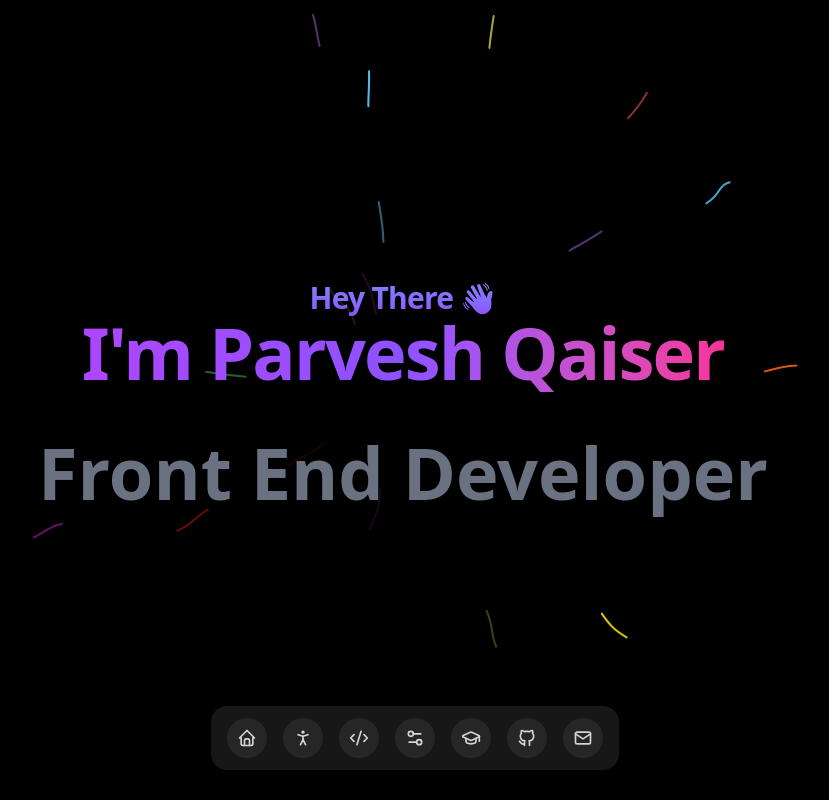
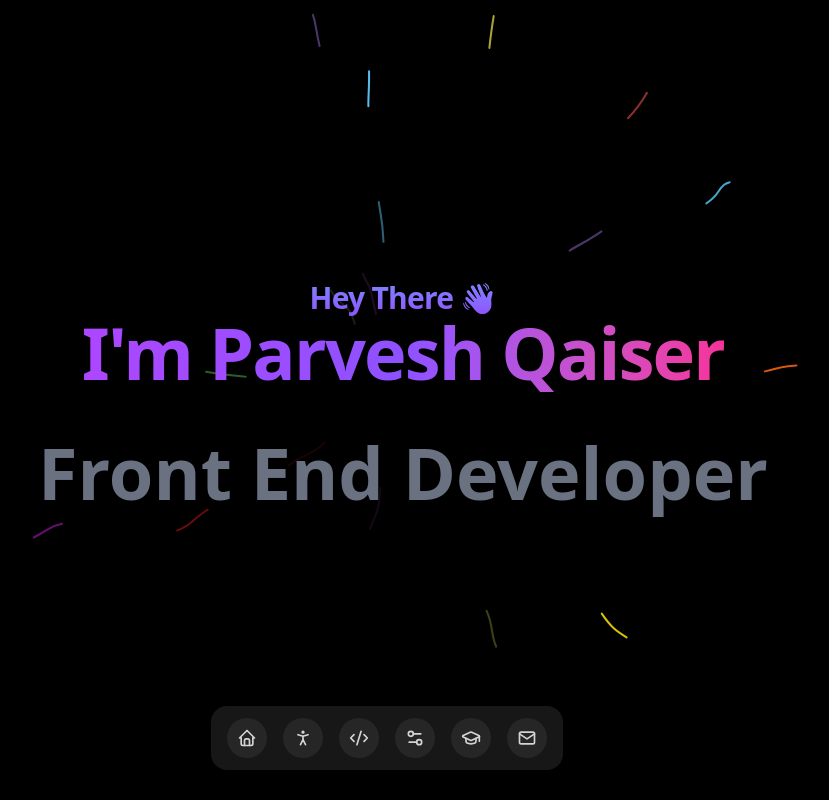
Before and after one commit to parveshqaiser/dev-portfolio, a React (Vite) app: page / in a window 1280 px wide. Shown: the top 800 px of the page, without its empty margins (237-1066 px from the left). Built offline with nearby package versions, Linux system fonts and the light colour scheme.

Commit message:
added fav icon & removed git from nab bar

```diff
--- a/index.html
+++ b/index.html
@@ -4,6 +4,7 @@
 		<meta charset="UTF-8" />
 		<meta name="viewport" content="width=device-width, initial-scale=1.0" />
 		<title>Parvesh | Developer</title>
+		<link rel="icon" href="/src/assets/icon.svg" type="svg">
 	</head>
 	<body>
 		<div id="root"></div>
--- a/src/pages/Navbar.jsx
+++ b/src/pages/Navbar.jsx
@@ -44,13 +44,13 @@ const Navbar =()=> {
             ),
             href: "#experience",
         },
-        {
-            title: "GitHub",
-            icon: (
-                <IconBrandGithub className="h-full w-full text-neutral-500 dark:text-neutral-300" />
-            ),
-            href: "#",
-        },
+        // {
+        //     title: "GitHub",
+        //     icon: (
+        //         <IconBrandGithub className="h-full w-full text-neutral-500 dark:text-neutral-300" />
+        //     ),
+        //     href: "#",
+        // },
         {
             title: "Contact",
             icon: (
```
Also changed, not shown: src/assets/icon.svg (added).
